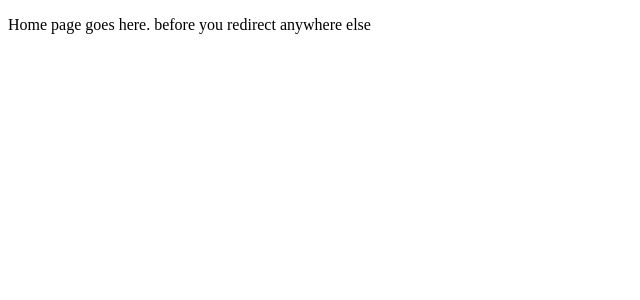
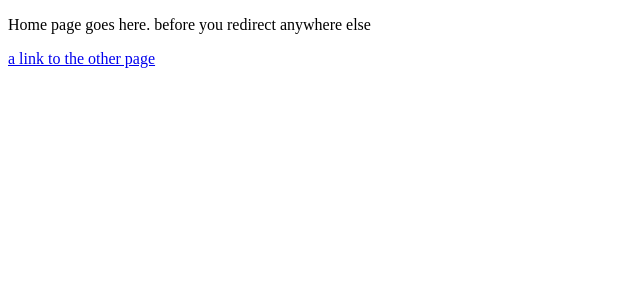
Before and after one commit to ThomHarding/adv-react-self-template, a React app: page / in a window 1280 px wide. Shown: the top 300 px of the page, without its empty margins (0-640 px from the left). Built offline with nearby package versions, Linux system fonts and the light colour scheme.

Commit message:
global css style and reset css page

```diff
--- a/src/components/Home/Home.jsx
+++ b/src/components/Home/Home.jsx
@@ -4,7 +4,7 @@
   return (
     <div className={styles.Home}>
       <p>Home page goes here. before you redirect anywhere else</p>
-      <p><a href='../Other/Other.jsx' /></p>
+      <p><a href='../Other/Other.jsx'>a link to the other page</a></p>
     </div>
   );
 }
--- /dev/null
+++ b/src/components/Home/Page/global.css
@@ -0,0 +1,10 @@
+* {
+    box-sizing: border-box;
+  }
+
+  body {
+    height: 100vh;
+  }
+
+  :root {
+  }
--- /dev/null
+++ b/src/components/Home/Page/reset.css
@@ -0,0 +1,54 @@
+/* http://meyerweb.com/eric/tools/css/reset/
+   v2.0 | 20110126
+   License: none (public domain)
+*/
+
+html, body, div, span, applet, object, iframe,
+h1, h2, h3, h4, h5, h6, p, blockquote, pre,
+a, abbr, acronym, address, big, button, cite, code,
+del, dfn, em, img, ins, kbd, q, s, samp,
+small, strike, strong, sub, sup, tt, var,
+b, u, i, center,
+dl, dt, dd, ol, ul, li,
+fieldset, form, label, legend,
+table, caption, tbody, tfoot, thead, tr, th, td,
+article, aside, canvas, details, embed,
+figure, figcaption, footer, header, hgroup,
+menu, nav, output, ruby, section, summary,
+time, mark, audio, video {
+	margin: 0;
+	padding: 0;
+	border: 0;
+	font-size: 100%;
+	font: inherit;
+	vertical-align: baseline;
+}
+
+/* HTML5 display-role reset for older browsers */
+article, aside, details, figcaption, figure,
+footer, header, hgroup, menu, nav, section {
+	display: block;
+}
+
+body {
+	line-height: 1;
+}
+
+ol, ul {
+	list-style: none;
+}
+
+blockquote, q {
+	quotes: none;
+}
+
+blockquote:before, blockquote:after,
+q:before, q:after {
+	content: '';
+	content: none;
+}
+
+table {
+	border-collapse: collapse;
+	border-spacing: 0;
+}
```
